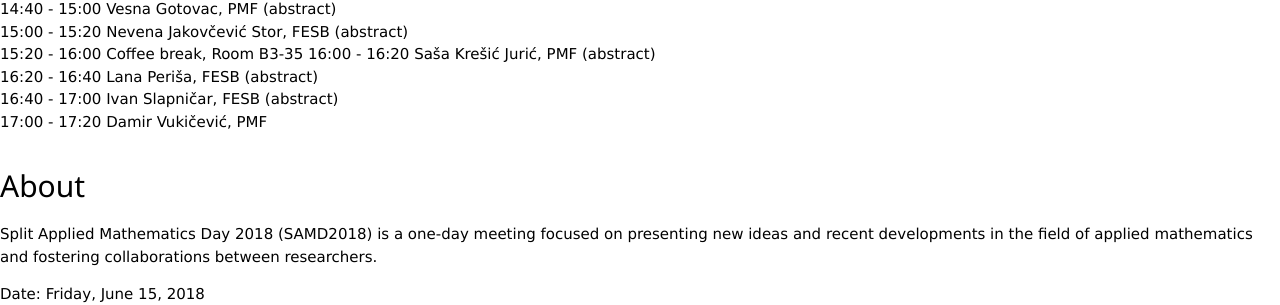
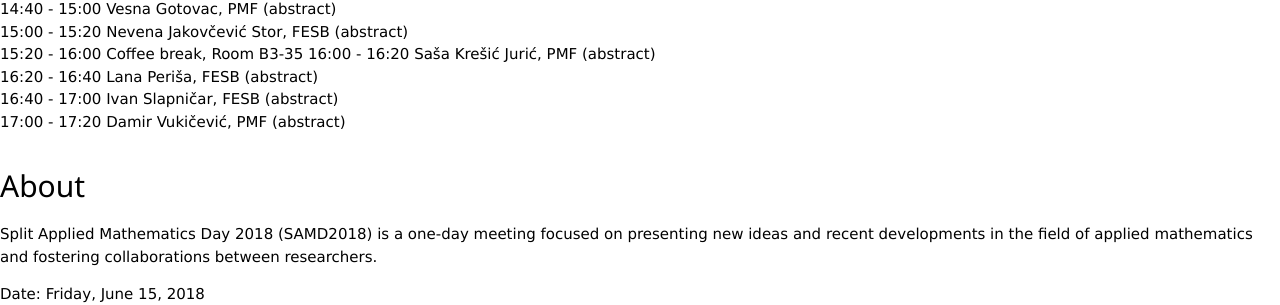
Before and after one commit to ivanslapnicar/SAMD2018, a Jekyll site: the page built from _posts/2018-05-03-schedule.markdown, in a window 1280 px wide and 1400 px high. Shown: the part 230-535 px from the top of the window. Built offline with Jekyll 4.4.1, drawn with Linux system fonts in a browser that asks for light colours; nearby versions of some CDN libraries; library files that are not in the unit come from our copies; formulas are drawn with MathJax 3.

Commit message:
Vukicevic abstract

```diff
--- /dev/null
+++ b/_includes/DamirVukicevic.html
@@ -0,0 +1,13 @@
+<div id="DamirVukicevic" class="w3-modal">
+  <div class="w3-modal-content">
+    <div class="w3-container">
+      <span onclick="document.getElementById('DamirVukicevic').style.display='none'" class="w3-button w3-display-topright">&times;</span>
+
+<h3>MMR vaccination rates predicted by combining epidemic spread models, game theory, wisdom of crowds, Fibonacci trading, and Google search statistics</h3>
+
+<p><i>Damir Vukičević, PMF</i></p>
+
+<p> Bauch and Earn proposed analysis of vaccination by combining SIR epidemic spread model and game theory. This model will be amended here. Mentioned model is amended by adding assumptions of wisdom of crowd (different irrational behaviors of individuals cancel each one out when averaged). Hence, all the irrationality comes from only one systematic error - assumption that parents can detect weather MMR vaccination contributed to their children autistic disorder. This assumption is used to extrapolate vaccination rate during vaccination scare. Analogy between vaccination rates and movements of stock prices is explored by applying Fibonacci trading. Connection of vaccination-rates and number of results of Google search engine is analyzed. Developed model corresponds well to England’s vaccination rates during vaccination scare caused by infamous Wakefield paper. </p>
+    </div>
+  </div>
+</div>
--- a/_layouts/default.html
+++ b/_layouts/default.html
@@ -29,4 +29,5 @@
  {% include NevenaJakovcevicStor.html %}
  {% include LanaPerisa.html %}
  {% include IvanSlapnicar.html %}
+ {% include DamirVukicevic.html %}
  {% include footer.html %}
--- a/_posts/2018-05-03-schedule.markdown
+++ b/_posts/2018-05-03-schedule.markdown
@@ -20,4 +20,4 @@
 16:00 - 16:20 Saša Krešić Jurić, PMF <a class="abstract" onclick="document.getElementById('SasaKresicJuric').style.display='block'" >(abstract)</a>
 16:20 - 16:40 Lana Periša, FESB  <a class="abstract" onclick="document.getElementById('LanaPerisa').style.display='block'" >(abstract)</a>
 16:40 - 17:00 Ivan Slapničar, FESB  <a class="abstract" onclick="document.getElementById('IvanSlapnicar').style.display='block'" >(abstract)</a>
-17:00 - 17:20 Damir Vukičević, PMF
+17:00 - 17:20 Damir Vukičević, PMF <a class="abstract" onclick="document.getElementById('DamirVukicevic').style.display='block'" >(abstract)</a>
```
